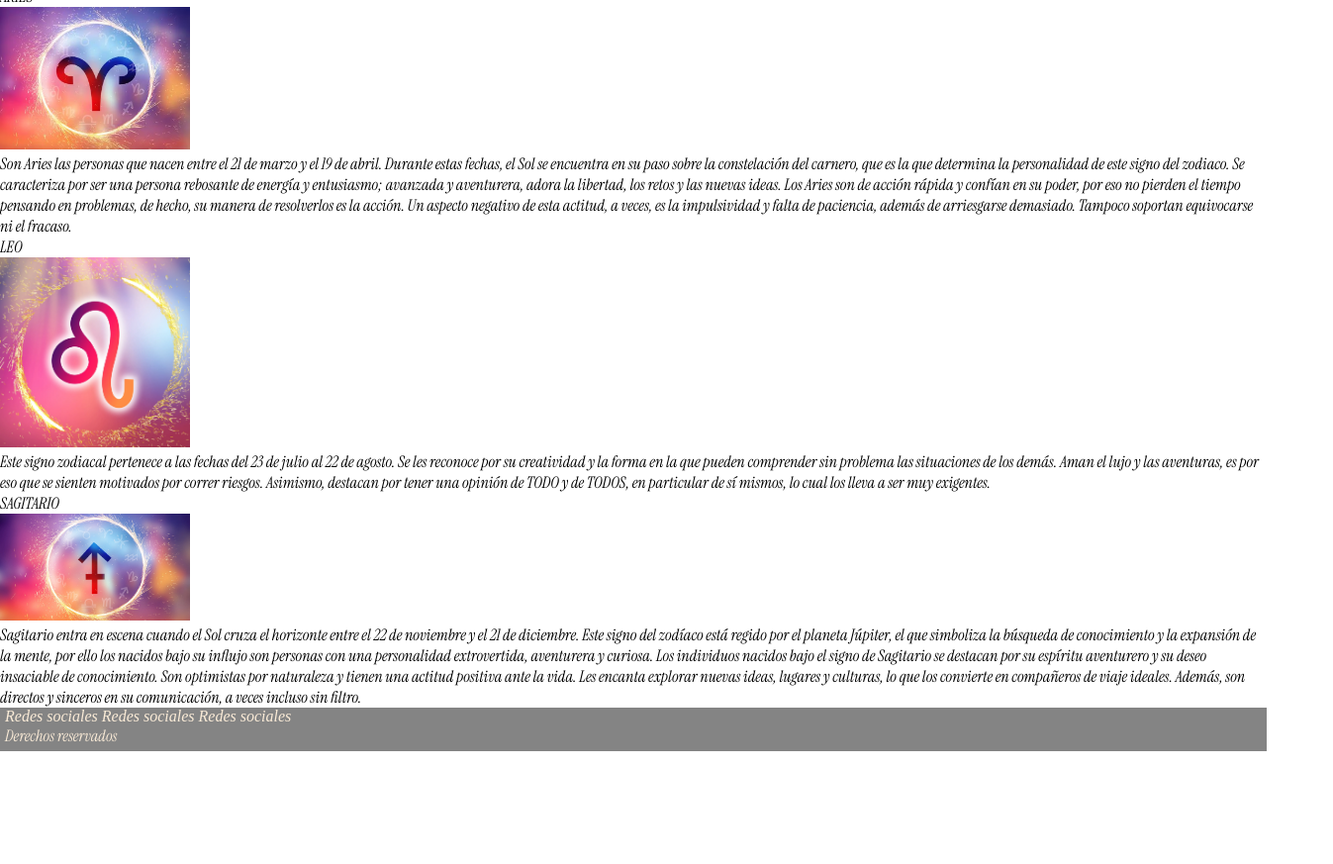
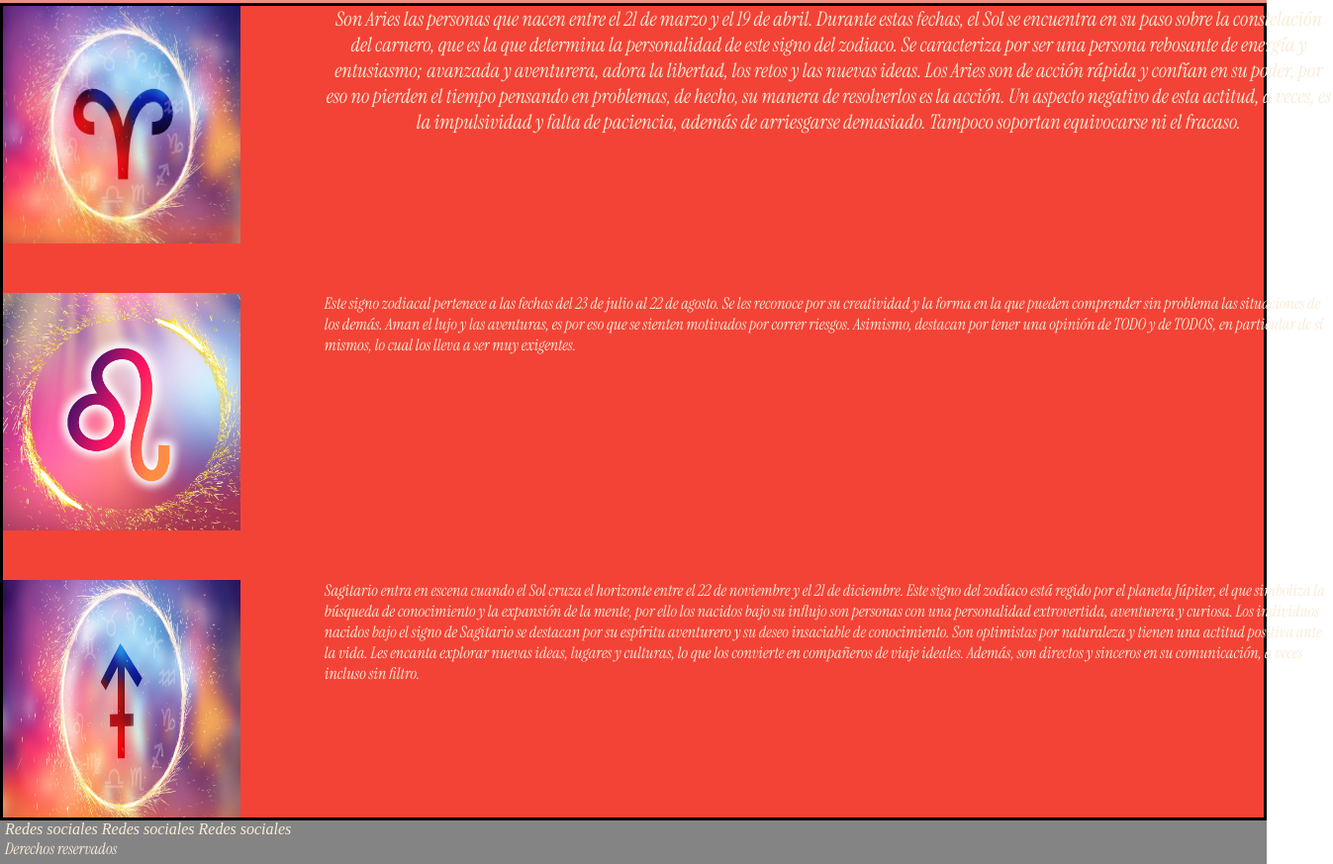
Before and after one commit to FfacundoFlores/Pre-entrega-FacundoFlores, a plain HTML site: page pages/fuego.html in a window 1280 px wide. Shown: the part 104-977 px from the top of the page at 99% size, 1347 px wide, since content can reach past the window. Before the commit the page ends 863 px from the top, so only its background shows below. Drawn offline with Linux system fonts and the light colour scheme.

Commit message:
Agregamos grid, pseudoelementos y flexbox

```diff
--- a/pages/fuego.html
+++ b/pages/fuego.html
@@ -23,22 +23,19 @@
     </header>
 
     <!-- Inicio del section y caracteristicas de los signos -->
-    <section class="sectionfuego">
-        <p>ARIES</p>
-        <img id="scrollaries" src="../images/Aries.avif" alt="Signo de Aries">
-        <p>Son Aries las personas que nacen entre el 21 de marzo y el 19 de abril. Durante estas fechas, el Sol se encuentra en su paso sobre la constelación del carnero, que es la que determina la personalidad de este signo del zodiaco.
+    <section class="sectionfuego grid-container">
+        <img class="grid-item1" id="scrollaries" src="../images/Aries.avif" alt="Signo de Aries">
+        <p class="grid-item2">Son Aries las personas que nacen entre el 21 de marzo y el 19 de abril. Durante estas fechas, el Sol se encuentra en su paso sobre la constelación del carnero, que es la que determina la personalidad de este signo del zodiaco.
         Se caracteriza por ser una persona rebosante de energía y entusiasmo; avanzada y aventurera, adora la libertad, los retos y las nuevas ideas.
         Los Aries son de acción rápida y confían en su poder, por eso no pierden el tiempo pensando en problemas, de hecho, su manera de resolverlos es la acción. Un aspecto negativo de esta actitud, a veces, es la impulsividad y falta de paciencia, además de arriesgarse demasiado. Tampoco soportan equivocarse ni el fracaso.</p>
 
-        <P>LEO</P>
-        <img id="scrollleo" src="../images/Leo.webp" alt="Signo de Leo">
-        <p>Este signo zodiacal pertenece a las fechas del 23 de julio al 22 de agosto.
+        <img class="grid-item3" id="scrollleo" src="../images/Leo.webp" alt="Signo de Leo">
+        <p class="grid-item4">Este signo zodiacal pertenece a las fechas del 23 de julio al 22 de agosto.
         Se les reconoce por su creatividad y la forma en la que pueden comprender sin problema las situaciones de los demás. Aman el lujo y las aventuras, es por eso que se sienten motivados por correr riesgos. Asimismo, destacan por tener una opinión de TODO y de TODOS, en particular de sí mismos, lo cual los lleva a ser muy exigentes.
         </p>
 
-        <P>SAGITARIO</P>
-        <img id="scrollsagitario" src="../images/Sagitario.webp" alt="Signo de Sagitario">
-        <p>Sagitario entra en escena cuando el Sol cruza el horizonte entre el 22 de noviembre y el 21 de diciembre. Este signo del zodíaco está regido por el planeta Júpiter, el que simboliza la búsqueda de conocimiento y la expansión de la mente, por ello los nacidos bajo su influjo son personas con una personalidad extrovertida, aventurera y curiosa.
+        <img class="grid-item5" id="scrollsagitario" src="../images/Sagitario.webp" alt="Signo de Sagitario">
+        <p class="grid-item6">Sagitario entra en escena cuando el Sol cruza el horizonte entre el 22 de noviembre y el 21 de diciembre. Este signo del zodíaco está regido por el planeta Júpiter, el que simboliza la búsqueda de conocimiento y la expansión de la mente, por ello los nacidos bajo su influjo son personas con una personalidad extrovertida, aventurera y curiosa.
         Los individuos nacidos bajo el signo de Sagitario se destacan por su espíritu aventurero y su deseo insaciable de conocimiento. Son optimistas por naturaleza y tienen una actitud positiva ante la vida. Les encanta explorar nuevas ideas, lugares y culturas, lo que los convierte en compañeros de viaje ideales. Además, son directos y sinceros en su comunicación, a veces incluso sin filtro.</p>
     </section>
 
--- a/style.css
+++ b/style.css
@@ -38,6 +38,10 @@ h3 {
 p {
     font-family: 'Instrument Serif', serif;
 }
+
+.home:hover {
+    cursor: pointer;
+    }
 
 /* Fin estilos generales*/
 
@@ -129,17 +133,19 @@ footer {
 
 /*Estilos fuego*/
 
-/* .headerfuego {
+.headerfuego {
     background-color: #f34336;
     border: 5px solid #eb8f88;
     border-top: 10px solid #eb8f88;
     padding-top: 0px;
     padding-bottom: 25px;
 
-}
+ }
 
 .h1fuego {
     font-size: 40px;
+    text-align: center;
+    font-family: cursive;
 
 }
 
@@ -150,11 +156,57 @@ footer {
     border-top: 10px solid #eb8f88;
 }
 
-.fleximgs {
+.grid-container {
+    display: grid;
+    grid-template-columns: 20% 80%;
+    grid-template-rows: repeat(3, auto);
+    border: 3px solid black;
+    row-gap: 50px;
+    column-gap: 70px;
+}
+
+.grid-item1 {
+    grid-column: 1;
+    grid-row: 1;
     display: flex;
-    justify-content: space-around;
-} */
+    flex-direction: column;
+    height: 240px;
+    width: 240px;
+}
 
+.grid-item2 {
+    grid-column: 2;
+    grid-row: 1;
+    text-align: center;
+    font-size: 20px;
+}
+
+.grid-item3 {
+    grid-column: 1;
+    grid-row: 2;
+    display: flex;
+    flex-direction: column;
+    height: 240px;
+    width: 240px;
+}
+
+.grid-item4 {
+    grid-column: 2;
+    grid-row: 2;
+}
+
+.grid-item5 {
+    grid-column: 1;
+    grid-row: 3;
+    height: 240px;
+    width: 240px;
+}
+
+.grid-item6 {
+    grid-column: 2;
+    grid-row: 3;
+
+}
 /* .imgaries {
     margin-right: 25%;
 }
@@ -165,12 +217,12 @@ footer {
 
 .imgsagitario {
     margin-left: 4%;
-} */
+}
 /* Fin estilos fuego*/
 
 /* Estilos agua*/
 
-/* .headeragua {
+.headeragua {
 
     background-color: #9e9ef4;
     border: 5px solid #1d334a;
@@ -182,6 +234,9 @@ footer {
 .h1agua {
     color: antiquewhite;
     font-size: 40px;
+    display: flex;
+    justify-content: center;
+    font-family: cursive;
 
 }
 
@@ -190,7 +245,7 @@ footer {
     color: antiquewhite;
     border: 5px solid #1d334a;
     border-top: 10px solid #1d334a;
-} */
+}
 
 /* .imgcancer {
     margin-right: 25%;
@@ -202,12 +257,13 @@ footer {
 
 .imgpiscis {
     margin-left: 4%;
-} */
+}*/
+
 /* Fin estilos agua*/
 
 /* Estilos tierra*/
 
-/* .headertierra{
+.headertierra{
 
     background-color: #a65e2e;
     border: 5px solid #7b4d2e;
@@ -217,6 +273,9 @@ footer {
 }
 .h1tierra {
     font-size: 40px;
+    display: flex;
+    justify-content: center;
+    font-family: cursive;
 }
 
 .sectiontierra {
@@ -224,7 +283,7 @@ footer {
     color: antiquewhite;
     border: 5px solid #7b4d2e;
     border-top: 10px solid #7b4d2e;
-} */
+}
 
 /* .imgtauro {
     margin-right: 25%;
@@ -237,11 +296,12 @@ footer {
 .imgcapricornio {
     margin-left: 4%;
 } */
+
 /* Fin estilos tierra*/
 
 /* Estilos aire*/
 
-/* .headeraire {
+.headeraire {
 
     background-color: #e0defc;
     border: 5px solid #b7b5cd;
@@ -252,13 +312,16 @@ footer {
 
 .h1aire {
     font-size: 40px;
+    display: flex;
+    justify-content: center;
+    font-family: cursive;
 }
 
 .sectionaire {
     background-color: #e0defc;
     border: 5px solid #b7b5cd;
     border-top: 10px solid #b7b5cd;
-} */
+}
 
 /* .imggeminis {
     margin-right: 25%;
```
